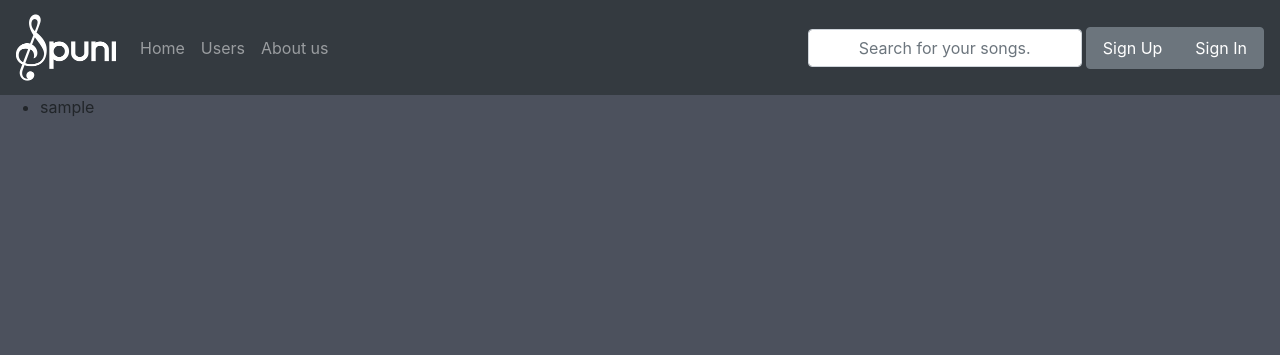
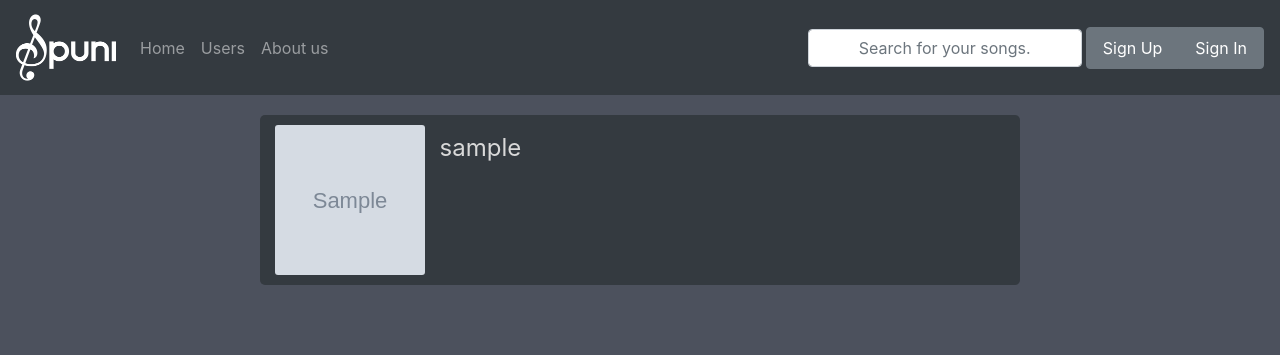
Before and after one commit to sophieboyle/WAD2-team-project, a Django app: page /spuni/users/ in a window 1280 px wide. Shown: the top 355 px of the page. Run offline with Django 3.2, Linux system fonts and the light colour scheme; tables that the repository leaves empty hold one stand-in row (values such as "Sample post"); grey boxes marked "Sample" are stand-in pictures; some libraries are stand-ins or nearby versions.

Commit message:
added users page and css

```diff
--- a/spunimusic/static/css/base.css
+++ b/spunimusic/static/css/base.css
@@ -120,6 +120,13 @@ body, html {
 	border-radius:3px;
 }
 
+.user-image {
+    width: 150px;
+    height: 150px;
+	border-radius:3px;
+}
+
+
 .item {
     display: block;
 }
--- a/spunimusic/templates/base.html
+++ b/spunimusic/templates/base.html
@@ -48,7 +48,7 @@
 						<a class="nav-link" href="{% url 'spuni:index'%}">Home</a>
 					</li>
 					<li class="nav-item ">
-						<a class="nav-link" href="#">Users</a>
+						<a class="nav-link" href="{% url 'spuni:show_user_list'%}">Users</a>
 					</li>
 					<li class="nav-item ">
 						<a class="nav-link" href="{% url 'spuni:about'%}">About us</a>
--- a/spunimusic/templates/users.html
+++ b/spunimusic/templates/users.html
@@ -4,14 +4,21 @@
 
 {% block body_block %}
 
-<ul>
+
     <!-- Do not use "user", as this is the
         request.user value.
         Do u.user to access username, and
         u.photo to access photo -->
+<div class="container space-top">
     {% for u in user_list %}
-        <li>{{ u.user.username }}</li>
+		<div class="row space-top justify-content-md-center">
+        <div class="col-md-8 module-container bg-dark text-wrap">
+		<a href="/spuni/profile/{{ u.user }}">
+            <img src="{{ u.photo }}" class="user-image float-left">
+            <p class="song-text">{{u.user}}</p>
+		</a>
+        </div>
+    </div>
     {% endfor %}
-</ul>
 
 {% endblock %}
```
